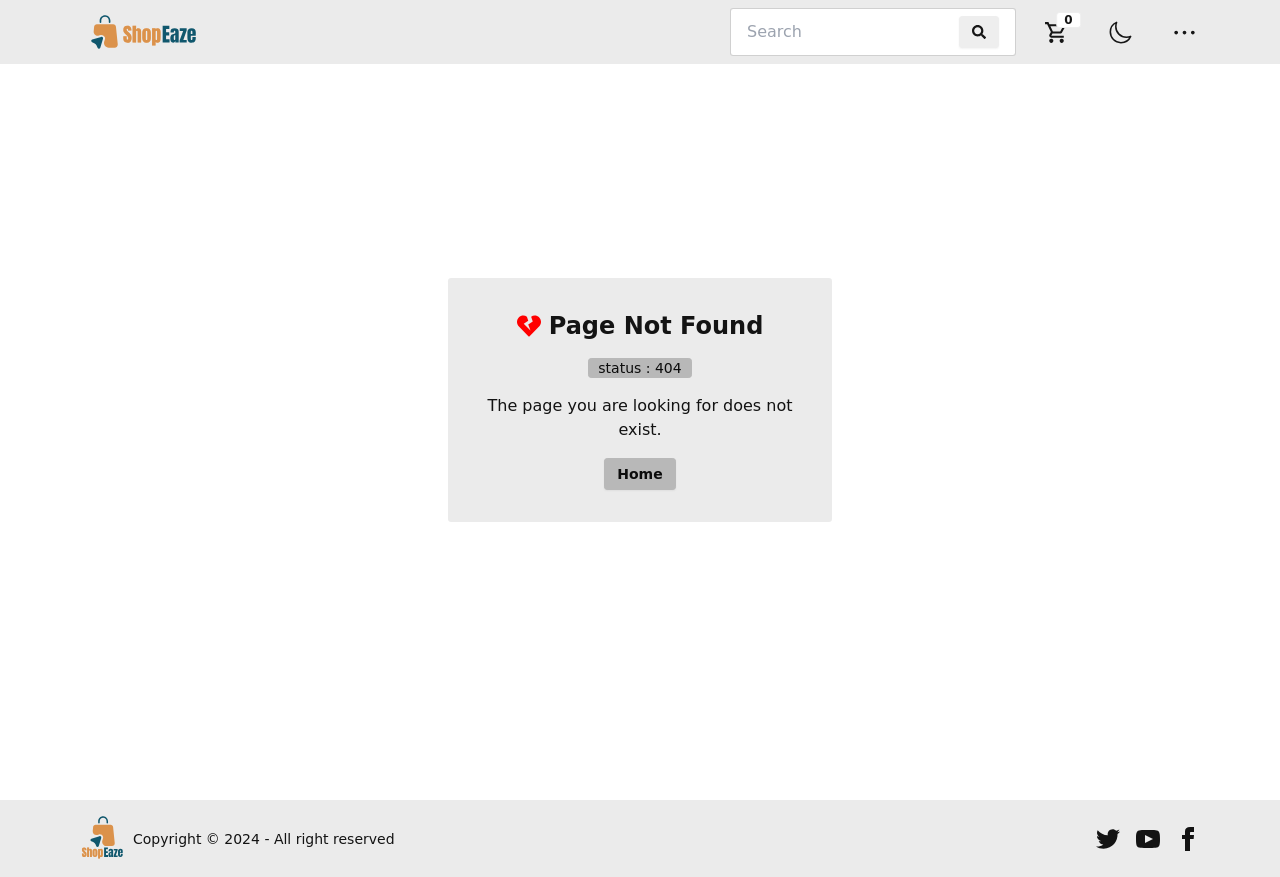
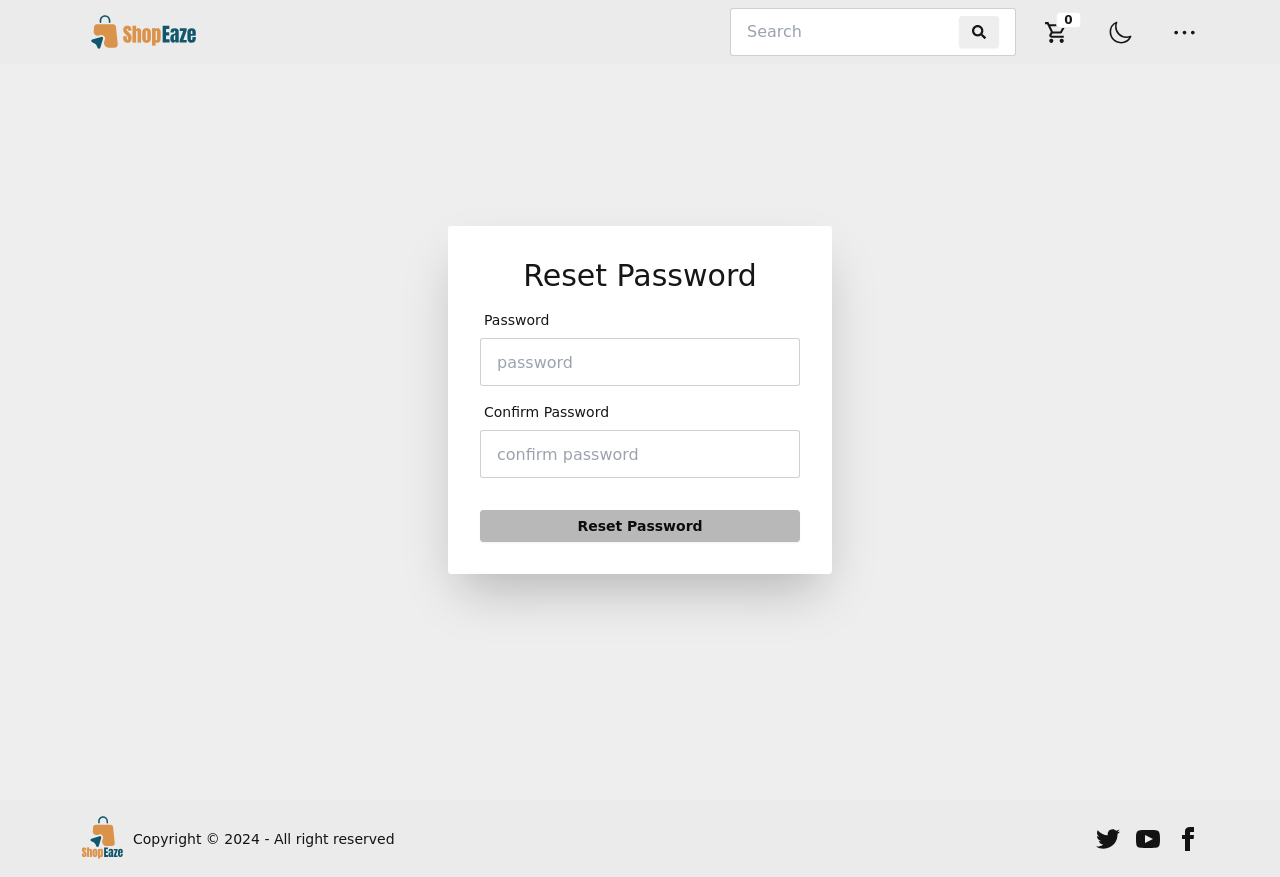
Before and after one commit to irahuldutta02/shop-ease, a React (Vite) app in the folder client/: page /reset-password/1 in a window 1280 px wide. Before the commit this address had no page. Built offline with nearby package versions, Linux system fonts and the light colour scheme.

Commit message:
feat: sign up

```diff
--- a/client/src/main.jsx
+++ b/client/src/main.jsx
@@ -10,7 +10,7 @@ import App from "./App.jsx";
 import "./index.css";
 import { CartScreen } from "./screens/CartScreen.jsx";
 import { ErrorScreen } from "./screens/ErrorScreen.jsx";
-import { ForgotPass } from "./screens/ForgotPass.jsx";
+import { ResetPass } from "./screens/ResetPass.jsx";
 import { HomeScreen } from "./screens/HomeScreen.jsx";
 import { LoginScreen } from "./screens/LoginScreen.jsx";
 import { ProductScreen } from "./screens/ProductScreen.jsx";
@@ -25,7 +25,7 @@ const router = createBrowserRouter(
       <Route path="/cart" element={<CartScreen />} />
       <Route path="/login" element={<LoginScreen />} />
       <Route path="/signup" element={<SignupScreen />} />
-      <Route path="/forgot-password" element={<ForgotPass />} />
+      <Route path="/reset-password/:resetToken" element={<ResetPass />} />
       <Route path="*" element={<ErrorScreen />} />
     </Route>
   )
--- a/client/src/screens/ForgotPass.jsx
+++ /dev/null
@@ -1,58 +0,0 @@
-import { useState } from "react";
-import { useNavigate } from "react-router-dom";
-
-export const ForgotPass = () => {
-  const navigate = useNavigate();
-
-  const [email, setEmail] = useState("");
-
-  return (
-    <>
-      <div className="hero min-h-screen bg-base-200">
-        <div className="hero-content flex-col w-full">
-          <div className="card shrink-0 w-full max-w-80 md:max-w-96 shadow-2xl bg-base-100">
-            <form className="card-body">
-              <div className="w-full flex justify-center items-center text-3xl text-center">
-                <h1>Forgot Password</h1>
-              </div>
-              <div className="form-control">
-                <label className="label">
-                  <span className="label-text">Email</span>
-                </label>
-                <input
-                  type="email"
-                  placeholder="email"
-                  className="input input-bordered"
-                  required
-                  value={email}
-                  onChange={(e) => setEmail(e.target.value)}
-                />
-                <label className="label">
-                  <a
-                    onClick={() => {
-                      navigate("/login");
-                    }}
-                    className="label-text-alt link link-hover"
-                  >
-                    Login
-                  </a>
-                  <a
-                    onClick={() => {
-                      navigate("/signup");
-                    }}
-                    className="label-text-alt link link-hover"
-                  >
-                    Signup
-                  </a>
-                </label>
-              </div>
-              <div className="form-control mt-6">
-                <button className="btn btn-sm btn-primary">Send Email</button>
-              </div>
-            </form>
-          </div>
-        </div>
-      </div>
-    </>
-  );
-};
--- a/client/src/screens/LoginScreen.jsx
+++ b/client/src/screens/LoginScreen.jsx
@@ -3,7 +3,10 @@ import { FcGoogle } from "react-icons/fc";
 import { useDispatch } from "react-redux";
 import { useNavigate } from "react-router-dom";
 import toast from "react-hot-toast";
-import { useLoginMutation } from "../slices/userApiSlice";
+import {
+  useLoginMutation,
+  useForgotPasswordMutation,
+} from "../slices/userApiSlice";
 import { setCredentials } from "../slices/userSlice";
 
 export const LoginScreen = () => {
@@ -14,18 +17,45 @@ export const LoginScreen = () => {
   const [password, setPassword] = useState("");
 
   const [login, { isLoading }] = useLoginMutation();
+  const [forgotPassword, { isLoading: isLoadingPassword }] =
+    useForgotPasswordMutation();
 
   const handleLogin = async (e) => {
     e.preventDefault();
+    if (email === "" || password === "") {
+      toast.error("Please enter your email and password");
+      return;
+    }
     try {
       const res = await login({ email, password }).unwrap();
       dispatch(setCredentials({ ...res.data }));
       toast.success("Login Successful");
       navigate("/");
     } catch (error) {
-      console.error(error);
       toast.error(
-        error?.data?.message || error?.message || "An error occurred"
+        error?.data?.message ||
+          error?.message ||
+          error?.error ||
+          "An error occurred"
+      );
+    }
+  };
+
+  const handleForgotPassword = async (e) => {
+    e.preventDefault();
+    if (email === "") {
+      toast.error("Please enter your email");
+      return;
+    }
+    try {
+      const res = await forgotPassword({ email }).unwrap();
+      toast.success(res.message);
+    } catch (error) {
+      toast.error(
+        error?.data?.message ||
+          error?.message ||
+          error?.error ||
+          "An error occurred"
       );
     }
   };
@@ -65,14 +95,16 @@ export const LoginScreen = () => {
                   onChange={(e) => setPassword(e.target.value)}
                 />
                 <label className="label">
-                  <a
-                    onClick={() => {
-                      navigate("/forgot-password");
-                    }}
-                    className="label-text-alt link link-hover"
-                  >
-                    Forgot password?
-                  </a>
+                  {isLoadingPassword ? (
+                    <span className="loading loading-dots loading-sm"></span>
+                  ) : (
+                    <a
+                      onClick={handleForgotPassword}
+                      className="label-text-alt link link-hover"
+                    >
+                      Forgot Password?
+                    </a>
+                  )}
                   <a
                     onClick={() => {
                       navigate("/signup");
@@ -95,7 +127,7 @@ export const LoginScreen = () => {
                 </button>
                 <button
                   onClick={handleLogin}
-                  className="btn btn-sm btn-primary"
+                  className="btn btn-sm btn-primary min-w-[6rem]"
                   disabled={isLoading}
                 >
                   {isLoading ? (
--- /dev/null
+++ b/client/src/screens/ResetPass.jsx
@@ -0,0 +1,94 @@
+import { useState } from "react";
+import { useParams, useNavigate } from "react-router-dom";
+import toast from "react-hot-toast";
+import { useResetPasswordMutation } from "../slices/userApiSlice";
+
+export const ResetPass = () => {
+  const [password, setPassword] = useState("");
+  const [confirmPassword, setConfirmPassword] = useState("");
+
+  const { resetToken } = useParams();
+  const navigate = useNavigate();
+
+  const [resetPassword, { isLoading }] = useResetPasswordMutation();
+
+  const handleResetPassword = async (e) => {
+    e.preventDefault();
+    if (confirmPassword !== password) {
+      toast.error("Passwords do not match");
+      return;
+    }
+    if (password === "" && confirmPassword === "") {
+      toast.error("Please enter password");
+      return;
+    }
+
+    try {
+      const res = await resetPassword({ password, resetToken }).unwrap();
+      toast.success(res.message);
+      navigate("/");
+    } catch (error) {
+      toast.error(
+        error?.data?.message ||
+          error?.message ||
+          error?.error ||
+          "An error occurred"
+      );
+    }
+  };
+
+  return (
+    <>
+      <div className="hero min-h-screen bg-base-200">
+        <div className="hero-content flex-col w-full">
+          <div className="card shrink-0 w-full max-w-80 md:max-w-96 shadow-2xl bg-base-100">
+            <form className="card-body" onSubmit={handleResetPassword}>
+              <div className="w-full flex justify-center items-center text-3xl text-center">
+                <h1>Reset Password</h1>
+              </div>
+              <div className="form-control">
+                <label className="label">
+                  <span className="label-text">Password</span>
+                </label>
+                <input
+                  type="password"
+                  placeholder="password"
+                  className="input input-bordered"
+                  required
+                  value={password}
+                  onChange={(e) => setPassword(e.target.value)}
+                />
+              </div>
+              <div className="form-control">
+                <label className="label">
+                  <span className="label-text">Confirm Password</span>
+                </label>
+                <input
+                  type="password"
+                  placeholder="confirm password"
+                  className="input input-bordered"
+                  required
+                  value={confirmPassword}
+                  onChange={(e) => setConfirmPassword(e.target.value)}
+                />
+              </div>
+              <div className="form-control mt-6 w-full">
+                <button
+                  onClick={handleResetPassword}
+                  className="btn btn-sm btn-primary w-full"
+                  disabled={isLoading}
+                >
+                  {isLoading ? (
+                    <span className="loading loading-dots loading-sm"></span>
+                  ) : (
+                    "Reset Password"
+                  )}
+                </button>
+              </div>
+            </form>
+          </div>
+        </div>
+      </div>
+    </>
+  );
+};
--- a/client/src/screens/SignupScreen.jsx
+++ b/client/src/screens/SignupScreen.jsx
@@ -1,19 +1,55 @@
 import { useState } from "react";
 import { FcGoogle } from "react-icons/fc";
 import { useNavigate } from "react-router-dom";
+import { useDispatch } from "react-redux";
+import toast from "react-hot-toast";
+import { useRegisterMutation } from "../slices/userApiSlice";
+import { setCredentials } from "../slices/userSlice";
 
 export const SignupScreen = () => {
+  const dispatch = useDispatch();
   const navigate = useNavigate();
+
   const [email, setEmail] = useState("");
   const [password, setPassword] = useState("");
   const [name, setName] = useState("");
+
+  const [register, { isLoading }] = useRegisterMutation();
+
+  const handleRegister = async (e) => {
+    e.preventDefault();
+    if (email === "" || password === "" || name === "") {
+      toast.error("Please fill all fields");
+      return;
+    }
+    const regex = /^[^\s@]+@[^\s@]+\.[^\s@]+$/;
+    if (!regex.test(email)) {
+      toast.error("Please enter a valid email");
+      return;
+    }
+
+    try {
+      const res = await register({ email, password, name }).unwrap();
+      console.log(res);
+      dispatch(setCredentials({ ...res.data }));
+      toast.success("Registration Successful");
+      navigate("/");
+    } catch (error) {
+      toast.error(
+        error?.data?.message ||
+          error?.message ||
+          error?.error ||
+          "An error occurred"
+      );
+    }
+  };
 
   return (
     <>
       <div className="hero min-h-screen bg-base-200">
         <div className="hero-content flex-col w-full">
           <div className="card shrink-0 w-full max-w-80 md:max-w-96 shadow-2xl bg-base-100">
-            <form className="card-body">
+            <form className="card-body" onSubmit={handleRegister}>
               <div className="w-full flex justify-center items-center text-3xl text-center">
                 <h1>SignUp</h1>
               </div>
@@ -76,7 +112,17 @@ export const SignupScreen = () => {
                   <FcGoogle />
                   Google
                 </button>
-                <button className="btn btn-sm btn-primary">SignUp</button>
+                <button
+                  onClick={handleRegister}
+                  className="btn btn-sm btn-primary min-w-[6rem]"
+                  disabled={isLoading}
+                >
+                  {isLoading ? (
+                    <span className="loading loading-dots loading-sm"></span>
+                  ) : (
+                    "SignUp"
+                  )}
+                </button>
               </div>
             </form>
           </div>
--- a/client/src/slices/userApiSlice.js
+++ b/client/src/slices/userApiSlice.js
@@ -10,7 +10,33 @@ export const userApiSlice = apiSlice.injectEndpoints({
         body: data,
       }),
     }),
+    register: builder.mutation({
+      query: (data) => ({
+        url: `${USERS_URL}/register`,
+        method: "POST",
+        body: data,
+      }),
+    }),
+    forgotPassword: builder.mutation({
+      query: (data) => ({
+        url: `${USERS_URL}/forgot-password`,
+        method: "POST",
+        body: data,
+      }),
+    }),
+    resetPassword: builder.mutation({
+      query: (data) => ({
+        url: `${USERS_URL}/reset-password/${data.resetToken}`,
+        method: "PATCH",
+        body: data,
+      }),
+    }),
   }),
 });
 
-export const { useLoginMutation } = userApiSlice;
+export const {
+  useLoginMutation,
+  useRegisterMutation,
+  useForgotPasswordMutation,
+  useResetPasswordMutation,
+} = userApiSlice;
```
